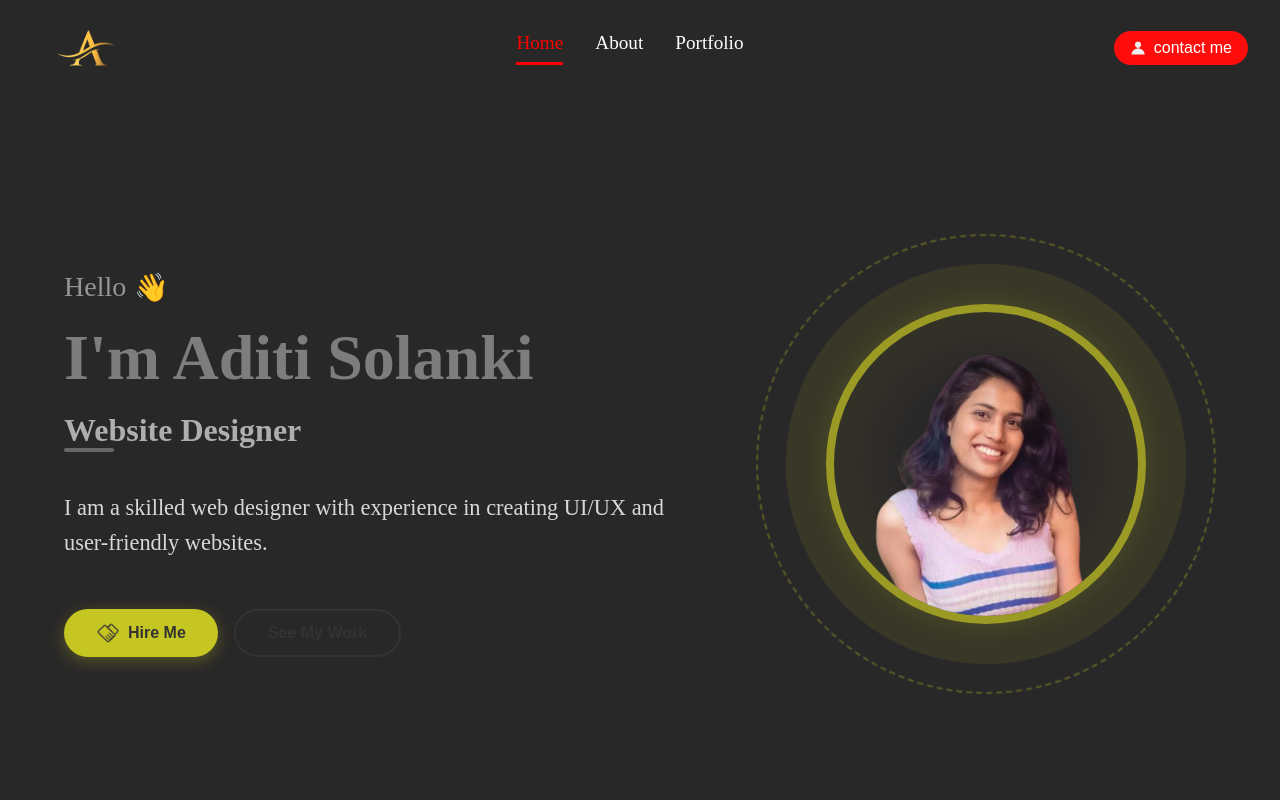
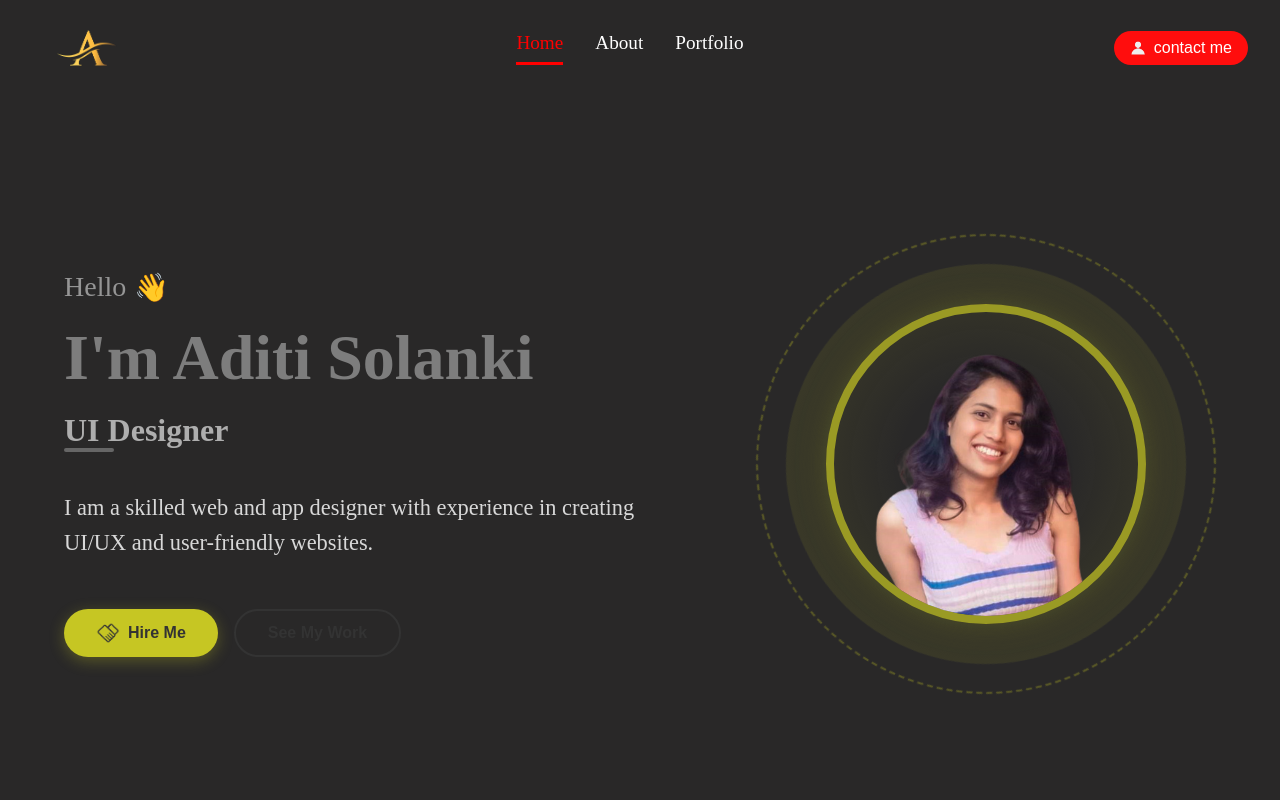
Before and after one commit to aditisolanki0313/portfolio, a React (Create React App) app: page / in a window 1280 px wide. Shown: the top 800 px of the page. Built offline with nearby package versions, Linux system fonts and the light colour scheme.

Commit message:
Update intro.js

```diff
--- a/src/components/intro/intro.js
+++ b/src/components/intro/intro.js
@@ -12,9 +12,9 @@ const Intro = () => {
                     <span className='hello'>Hello<span className="wave">👋</span></span>
                     <span className='introText'>I'm Aditi Solanki</span>
                     <div className="role-container">
-                        <span className="role">Website Designer</span>
+                        <span className="role">UI Designer</span>
                     </div>
-                    <p className='intropara'>I am a skilled web designer with experience in creating
+                    <p className='intropara'>I am a skilled web and app designer with experience in creating
                         UI/UX and user-friendly websites.
                     </p>
                     <div className="button-container">
```
